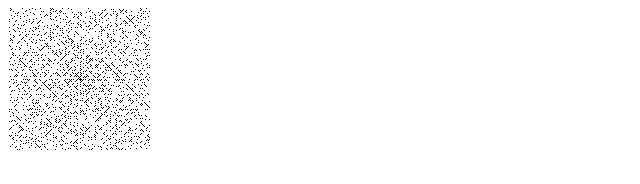
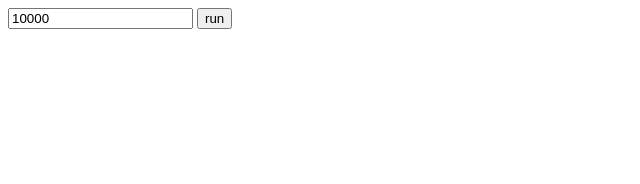
Before and after one commit to kamakiri01/Ulam, a plain HTML site: page index.html in a window 1280 px wide. Shown: the whole page, without its empty margins (0-640 px from the left). Drawn offline with Linux system fonts and the light colour scheme.

Commit message:
little fix. indents and comments.

```diff
--- a/index.html
+++ b/index.html
@@ -6,11 +6,15 @@
     <script type="text/javascript" src="./ulam.js"></script>
     <script type="text/javascript">
     window.onload = function(){
-        Ulam.init(20000);
+//        Ulam.init(10000);
     }
     </script>
 </head>
 <body>
+<div>
+    <input type="text" value="10000" id="num" />
+    <input type="button" value="run" id="run" onClick="Ulam.init(document.getElementById('num').value)" />
+</div>
 
 </body>
 </html>
--- a/worker.js
+++ b/worker.js
@@ -1,7 +1,5 @@
 importScripts("ulam.js");
-
 var getPrimeNumberArray = Ulam.initWorker();
-
 var sendMessage = function(type, param){
     if(typeof param !== "undefined"){
         self.postMessage({
@@ -14,7 +12,6 @@ var sendMessage = function(type, param){
         });
     }
 };
-
 self.addEventListener("message", function(e){
         var data = e.data;
         if(!data.type){
@@ -26,7 +23,6 @@ self.addEventListener("message", function(e){
             console.log(getPrimeNumberArray);
             var result = getPrimeNumberArray(param);
             sendMessage("returnPrimeNumberArray", result);
-
             break;
             throw "unknown event:" + data.type;
         }
```
Also changed, not shown: ulam.js (+2 -14 lines).
